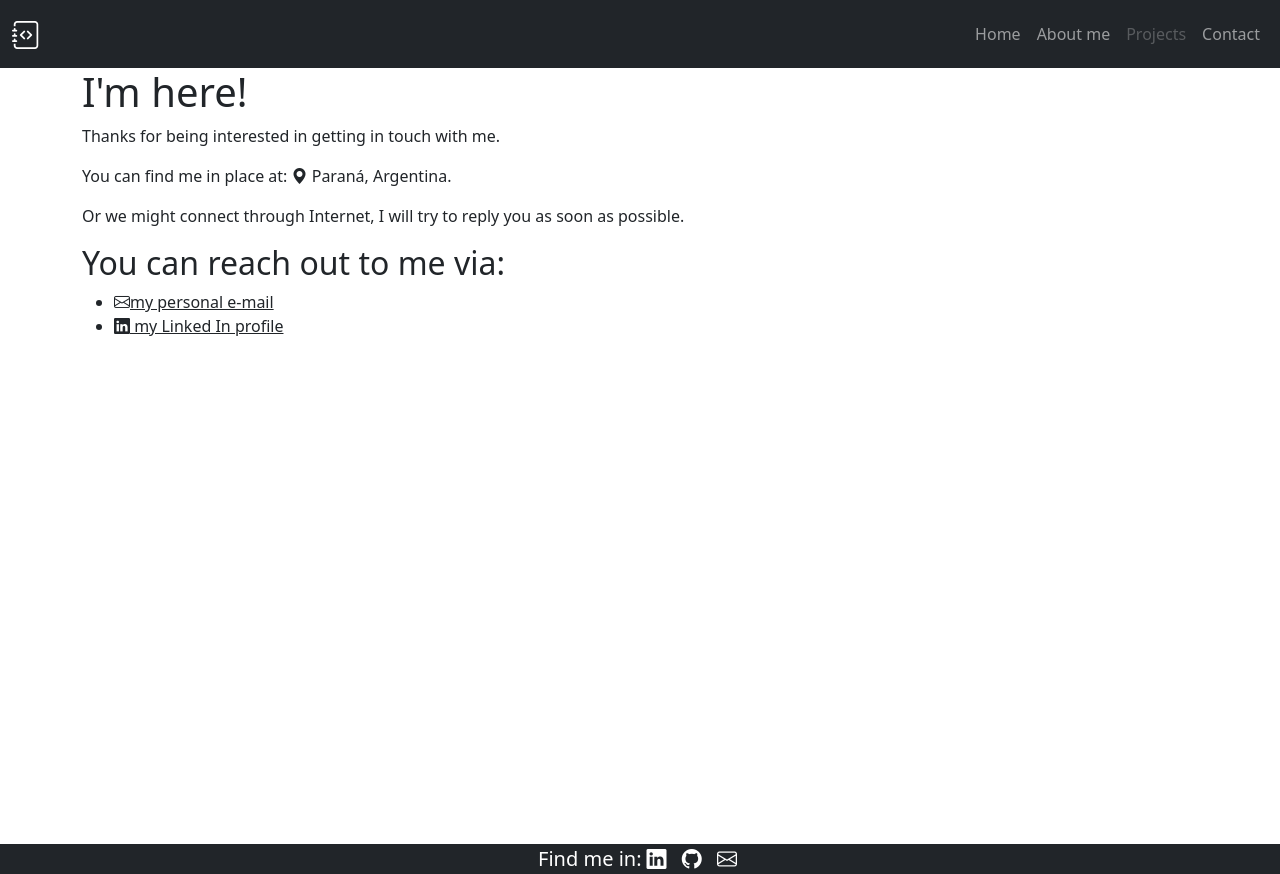
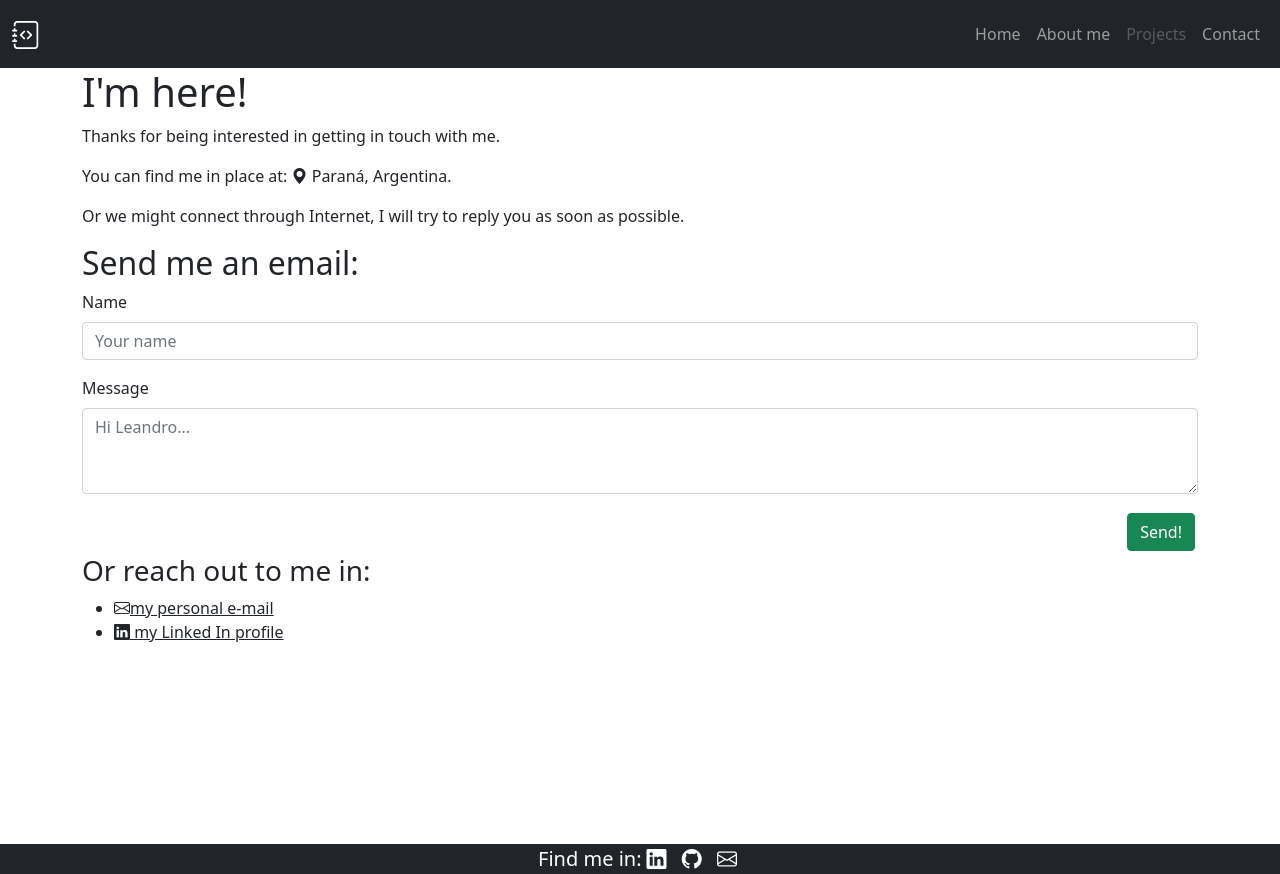
Before and after one commit to LeandroBurioni/LeandroBurioni, a plain HTML site: page contact.html in a window 1280 px wide. Drawn offline with nearby package versions, Linux system fonts and the light colour scheme.

Commit message:
email enabler form

```diff
--- a/contact.html
+++ b/contact.html
@@ -7,6 +7,7 @@
         <link href="https://cdn.jsdelivr.net/npm/bootstrap@5.1.3/dist/css/bootstrap.min.css" rel="stylesheet" integrity="sha384-1BmE4kWBq78iYhFldvKuhfTAU6auU8tT94WrHftjDbrCEXSU1oBoqyl2QvZ6jIW3" crossorigin="anonymous">
         <script src="https://cdn.jsdelivr.net/npm/bootstrap@5.1.3/dist/js/bootstrap.bundle.min.js" integrity="sha384-ka7Sk0Gln4gmtz2MlQnikT1wXgYsOg+OMhuP+IlRH9sENBO0LRn5q+8nbTov4+1p" crossorigin="anonymous"></script>
         <link href="static/styles.css" rel="stylesheet">
+        <script defer src="static/email.js"></script>
     </head>
     <body>
         <nav class="navbar navbar navbar-expand-lg navbar-dark bg-dark">
@@ -45,17 +46,38 @@
     <p>Or we might connect through Internet, I will try to reply you as soon as possible.</p>
 
     <section id="contact">
-      <h2>You can reach out to me via:</h2>
+      <h2>Send me an email:</h2>
+      <div id="emailForm">
+        <form onsubmit="action_send(event)">
+        <div class="mb-3">
+          <label for="nameInput" class="form-label">Name</label>
+          <input required type="text" class="form-control" id="nameInput" placeholder="Your name">
+        </div>
+        <div class="mb-3">
+          <label for="messageInput" class="form-label">Message</label>
+          <textarea required class="form-control" id="messageInput" rows="3" placeholder="Hi Leandro..."></textarea>
+        </div>
+          <div class="d-flex flex-row-reverse"><button id="btn_send" class="btn btn-success" style="margin: 3px">Send!</button></div>
+        </form>
+      </div>
+    <!-- </div> -->
+
+    <div id="alertMailbox" class="alert alert-warning alert-dismissible fade show" role="alert" style="display: none; margin:1%">
+      Process to send the email will continue in your mail account. Please, ensure that email has been sent.
+      <button type="button" class="btn-close" data-bs-dismiss="alert" aria-label="Close"></button>
+    </div>
+
+    <h3>Or reach out to me in:</h3>
     	<ul>
-        <li><a href="mailto:leandroburioni@gmail.com?Subject=[From%%20portfolio]" class="text-reset bi bi-envelope">my personal e-mail</a></li>
+        <li><a href="mailto:leandroburioni@gmail.com" class="text-reset bi bi-envelope">my personal e-mail</a></li>
         <li><a href="https://www.linkedin.com/in/leandroburioni/" class="text-reset bi bi-linkedin"> my Linked In profile</a></li>
       </ul>
+
     </section>
 
+</div>
+        <footer class="bg-dark d-flex justify-content-center fs-5 text-white">
 
-  </div>
-
-        <footer class="bg-dark d-flex justify-content-center fs-5 text-white">
           Find me in:
           <div class="footer-icons" >
             <a href="https://www.linkedin.com/in/leandroburioni/" class="text-reset bi bi-linkedin"></a>
--- /dev/null
+++ b/static/email.js
@@ -0,0 +1,11 @@
+function action_send(event){
+    event.preventDefault();
+    let name_input = document.querySelector('#nameInput').value;
+    let message_input = document.querySelector('#messageInput').value;
+
+    let link = `mailto:leandroburioni@gmail.com?subject=[leandroburioni.ar]&body=${name_input} said: ${message_input}`;
+    window.location.href = link;
+
+    document.getElementById("alertMailbox").style.display = 'block';
+    document.getElementById("emailForm").style.display = 'none';
+}
```
